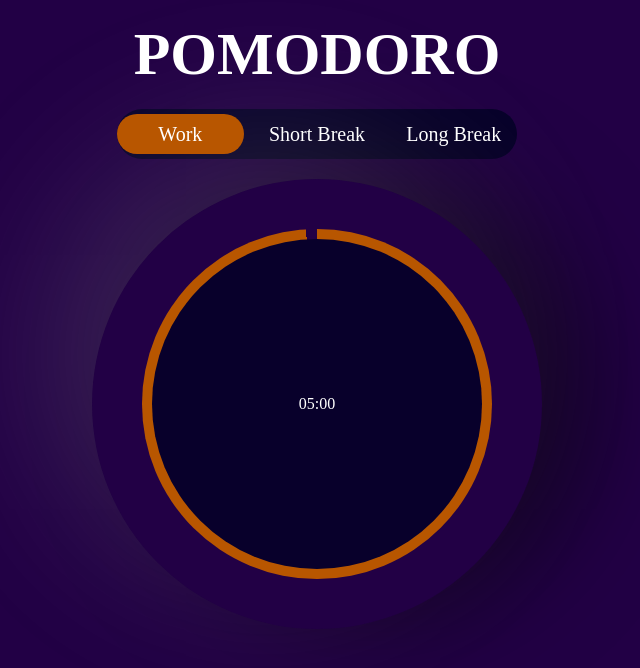
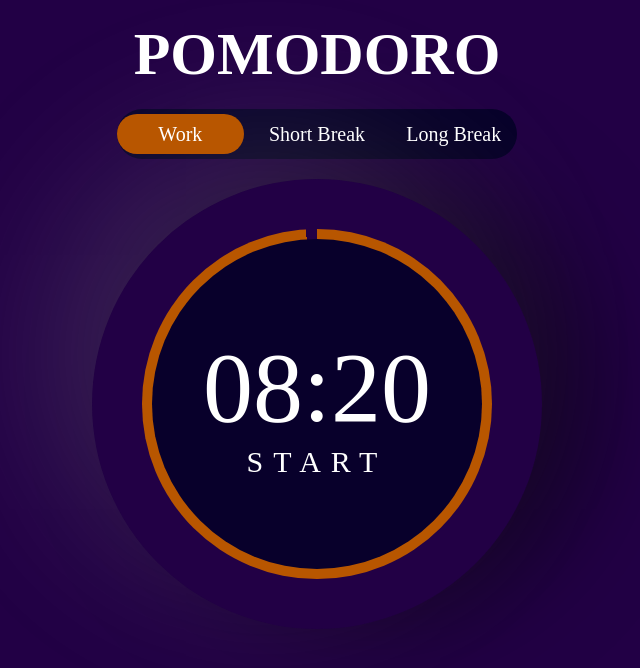
Before and after one commit to YZDmitriy/Pomodoro-App, a React (Create React App) app: page / in a window 1280 px wide. Shown: the top 668 px of the page, without its empty margins (323-963 px from the left). Built offline with nearby package versions, Linux system fonts and the light colour scheme.

Commit message:
add button timer

```diff
--- a/src/components/Timer/Clock/Clock.jsx
+++ b/src/components/Timer/Clock/Clock.jsx
@@ -1,12 +1,36 @@
-import React from 'react';
+import React, { useEffect, useState } from 'react';
 import styled from 'styled-components';
 
 function Clock(props) {
+  const [time, setTime] = useState(500);
+  const [isActive, setIsActive] = useState(false);
+
+  useEffect(() => {
+    if (isActive && time > 0) {
+      const interval = setInterval(() => {
+        setTime((time) => time - 1);
+      }, 1000);
+
+      return () => clearInterval(interval);
+    }
+  }, [time, isActive]);
+
+  const toggleClock = () => {
+    setIsActive(!isActive);
+  };
+
+  const getTime = (time) => {
+    const min = Math.floor(time / 60);
+    const sec = time % 60;
+    return `${min < 10 ? '0' + min : min}:${sec < 10 ? '0' + sec : sec}`;
+  };
+
   return (
     <ClockContainer>
-      <TimerText>
-        05:00
-      </TimerText>
+      <TimerText>{getTime(time)}</TimerText>
+      <StartPauseButton onClick={toggleClock}>
+        {isActive ? 'Pause' : 'Start'}
+      </StartPauseButton>
     </ClockContainer>
   );
 }
@@ -14,9 +38,18 @@ function Clock(props) {
 export default Clock;
 
 const ClockContainer = styled.div`
-
+  display: grid;
+  place-items: center;
 `;
 
 const TimerText = styled.div`
+  font-size: 10rem;
+`;
 
+const StartPauseButton = styled.button`
+  all: unset;
+  text-align: center;
+  font-size: 3rem;
+  text-transform: uppercase;
+  letter-spacing: 1rem;
 `;
```
